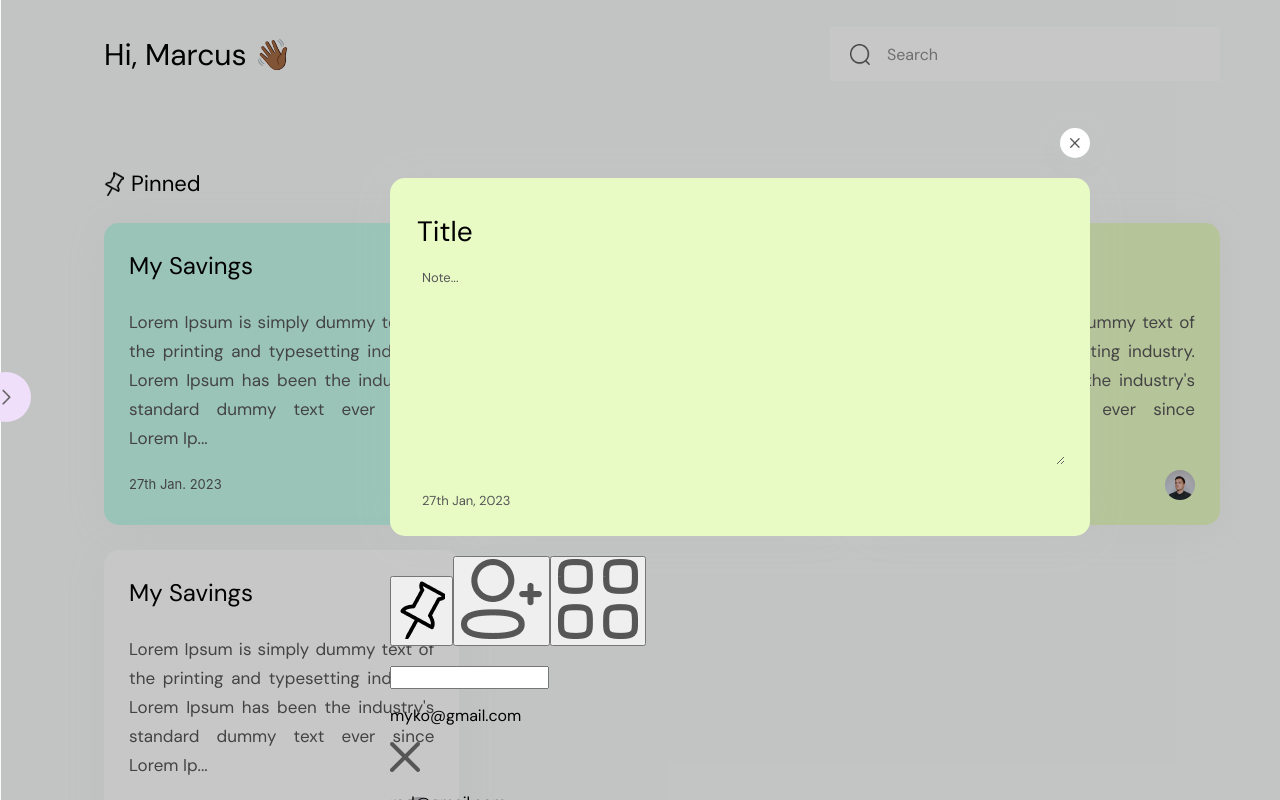
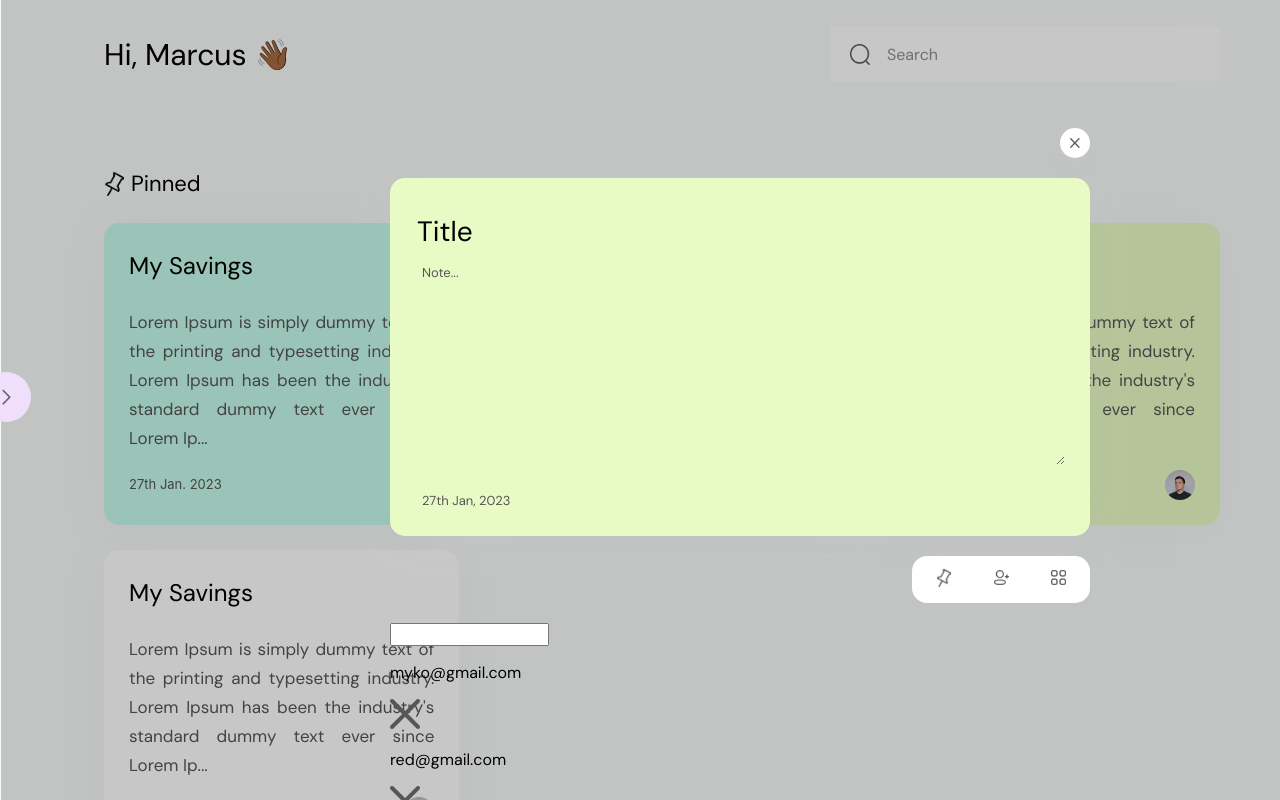
Before and after one commit to MarcusBYUI/easy-note, a React (Create React App) app: page /user/notes in a window 1280 px wide. Built offline with nearby package versions, Linux system fonts and the light colour scheme.

Commit message:
designed note control

```diff
--- a/src/components/dashboard/notes/components/addnote/addnote.js
+++ b/src/components/dashboard/notes/components/addnote/addnote.js
@@ -25,7 +25,7 @@ const Addnote = () => {
         </div>
         <div className={styles.control}>
           <button>
-            <img src={require("../../../../../assets/pinned.png")} alt="pin" />
+            <img src={require("../../../../../assets/pin.png")} alt="pin" />
           </button>
           <button>
             <img
--- a/src/components/dashboard/notes/components/addnote/addnote.module.css
+++ b/src/components/dashboard/notes/components/addnote/addnote.module.css
@@ -68,7 +68,7 @@
   font-style: normal;
   font-weight: 400;
   font-size: 13px;
-  line-height: 29px;
+  line-height: 20px;
   /* identical to box height */
   color: #565656;
 }
@@ -109,4 +109,29 @@
 }
 
 .control {
+  justify-self: flex-end;
+  width: 150px;
+  display: flex;
+  background: #ffffff;
+  box-shadow: 0px 4px 41px rgba(197, 197, 197, 0.1);
+  border-radius: 15px;
+  padding: 7px 14px;
+  justify-content: space-between;
 }
+
+.control button {
+  padding: 5px 10px;
+  border-radius: 5px;
+  border: none;
+  background-color: transparent;
+  cursor: pointer;
+}
+
+.control img {
+  width: 15px;
+}
+
+.control button:hover,
+.control button.active {
+  background-color: #f9f1fe;
+}
```
Also changed, not shown: src/assets/pin.png (added).
